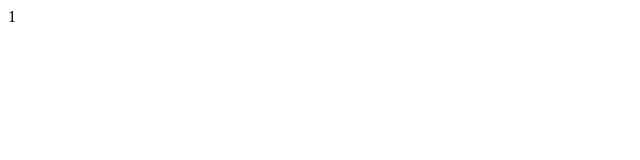
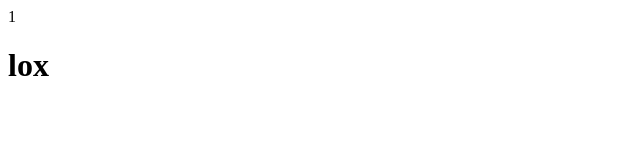
Before and after one commit to DuiSeR/test, a plain HTML site: page index.html in a window 1280 px wide. Shown: the full height of the page, 0-640 px from the left. Drawn offline with Linux system fonts and the light colour scheme.

Commit message:
Update index.html

```diff
--- a/index.html
+++ b/index.html
@@ -8,5 +8,6 @@
 </head>
 <body>
     <div class="container">1</div>
+    <h1>lox</h1>
 </body>
 </html>
```
